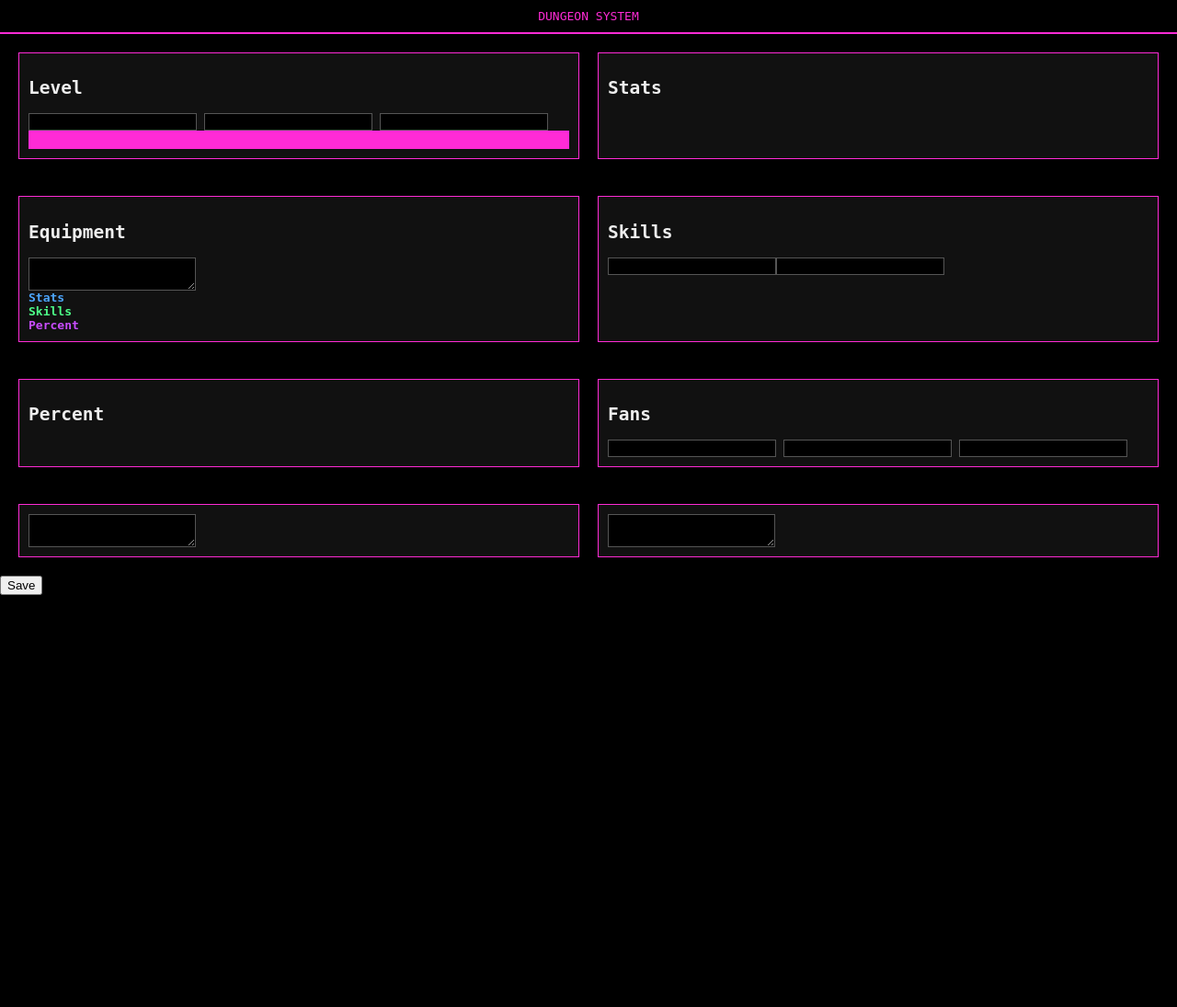
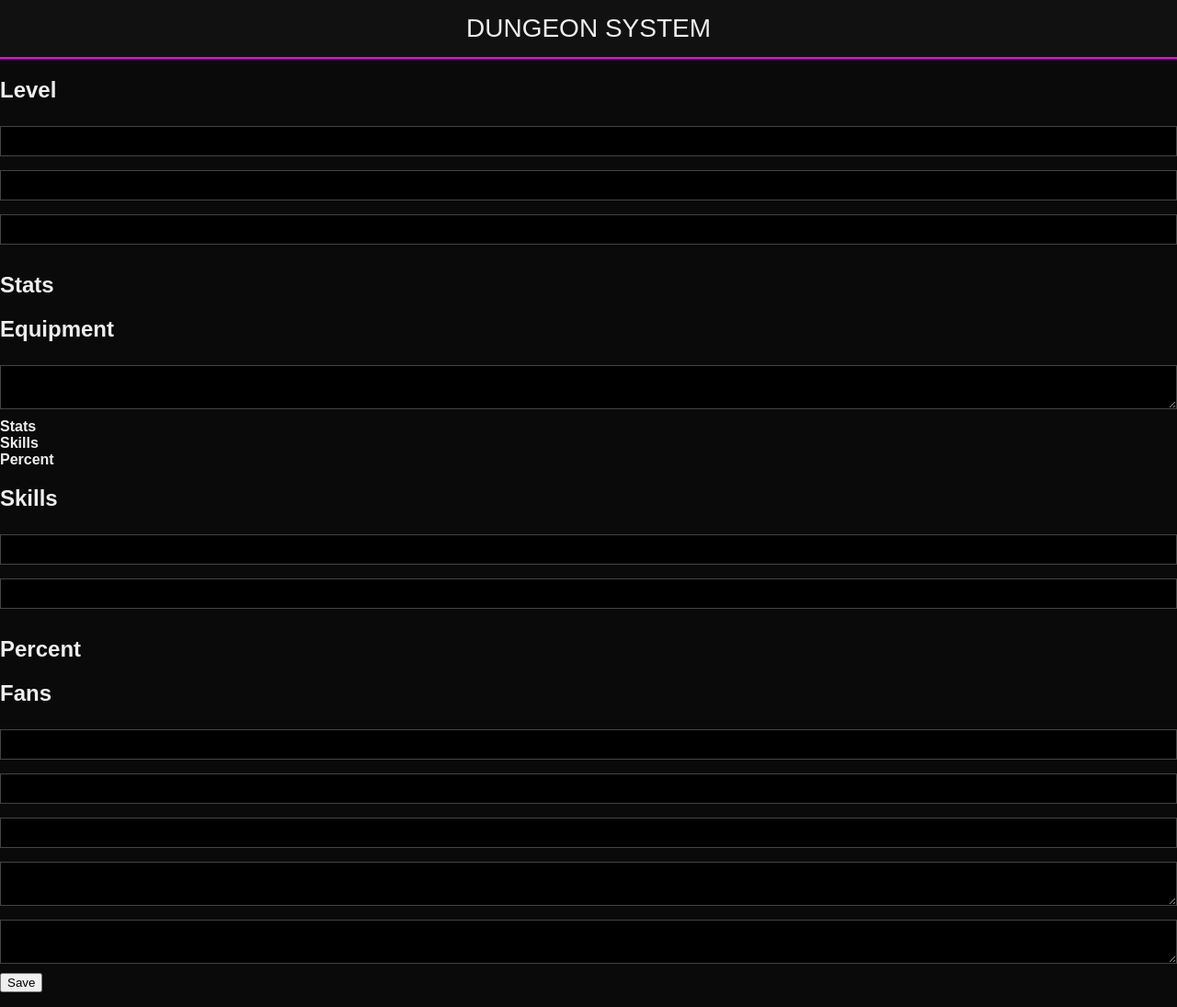
Before and after one commit to chancem5882-web/Dungeon-crawl, a Flask app: template templates/character.html in a window 1280 px wide. Shown: the whole page at 92% size. Before the commit the page ends 647 px from the top, so only its background shows below. Run offline with Flask 3, Linux system fonts and the light colour scheme; the template is opened without the code that fills it, so the values that code supplies are empty.

Commit message:
Update style.css

```diff
--- a/static/style.css
+++ b/static/style.css
@@ -1,11 +1,74 @@
-body {background:#000;color:#eee;font-family:monospace;margin:0;}
-.header {text-align:center;color:#ff2bd6;padding:10px;border-bottom:2px solid #ff2bd6;}
-.container {display:flex;gap:20px;padding:20px;}
-.panel {flex:1;border:1px solid #ff2bd6;padding:10px;background:#111;}
-.hp {background:#333;height:20px;}
-.hp div {background:#ff2bd6;height:100%;}
-input,textarea {background:#000;color:#fff;border:1px solid #555;}
-.preview-stats{color:#4da6ff;}
-.preview-skills{color:#4dff88;}
-.preview-perc{color:#c94dff;}
-.error{color:red;}
+body{
+background:#0a0a0a;
+color:#eee;
+font-family:Arial;
+margin:0;
+}
+
+.header{
+padding:15px;
+background:#111;
+border-bottom:2px solid #ff00ff;
+font-size:28px;
+text-align:center;
+}
+
+.main{
+display:grid;
+grid-template-columns:350px 1fr;
+gap:20px;
+padding:20px;
+}
+
+.card{
+background:#111;
+border:1px solid #333;
+border-radius:12px;
+padding:15px;
+}
+
+.portrait{
+width:100%;
+border-radius:12px;
+}
+
+.stat{
+display:flex;
+justify-content:space-between;
+padding:4px 0;
+}
+
+textarea,input,select{
+width:100%;
+background:#000;
+color:#fff;
+border:1px solid #444;
+padding:8px;
+margin-top:5px;
+margin-bottom:10px;
+}
+
+.hpbar{
+height:22px;
+background:#222;
+border-radius:12px;
+overflow:hidden;
+}
+
+.hpfill{
+height:100%;
+background:#ff0055;
+}
+
+.skill{
+padding:4px;
+border-bottom:1px solid #222;
+}
+
+.condition{
+display:inline-block;
+background:#6600aa;
+padding:6px 10px;
+margin:4px;
+border-radius:10px;
+}
```
